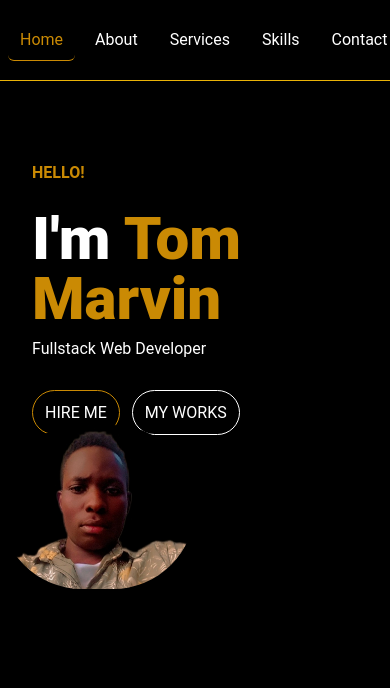
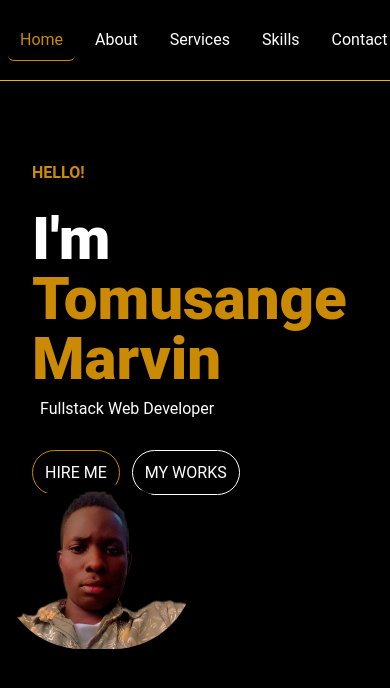
Before and after one commit to marivin256/Deposit-to-netlify, a React (Vite) app: page / in a window 390 px wide. Shown: the top 688 px of the page. Built offline with nearby package versions, Linux system fonts and the light colour scheme.

Commit message:
fourth commit

```diff
--- a/src/assets/components/Body.jsx
+++ b/src/assets/components/Body.jsx
@@ -1,6 +1,6 @@
 import { NavLink } from 'react-router-dom';
 import portimg from '/src/assets/components/portimg.png'
-import Typwriter from './Typewriter';
+
 function Body(){
 
     return(
@@ -13,8 +13,8 @@ function Body(){
             className="  md:items-stretch md:justify-start">
                 <div className="md:ml-auto "></div>
   <div className="text-yellow-600 font-bold">HELLO!</div><br />
-<  div className="text-6xl font-extrabold text-white sm:text-5xl md:text-6xl">I'm <span className="text-yellow-600"><Typwriter text="Tomusange" delay={400} infinite/><br/>Marvin</span></div>
-<div class="full" className="mb-10 mt-2">Fullstack Web Developer</div>
+<  div className="text-6xl font-extrabold text-white sm:text-5xl md:text-6xl">I'm <span className="text-yellow-600">Tomusange<br/>Marvin</span></div>
+<div className="mb-10 m-2">Fullstack Web Developer</div>
 <span><NavLink to="/hire" className="p-3  border border-yellow-600 hover:text-black hover:bg-yellow-600 rounded-full mr-3">HIRE ME</NavLink></span>
 <span><NavLink to="works" className="p-3  border border-white hover:text-black hover:bg-white rounded-full">MY WORKS</NavLink></span>
 
--- a/src/assets/components/Typewriter.jsx
+++ /dev/null
@@ -1,27 +0,0 @@
-import { useState, useEffect } from 'react';
-
-const Typewriter = ({ text, delay, infinite }) => {
-  const [currentText, setCurrentText] = useState('');
-  const [currentIndex, setCurrentIndex] = useState(0);
-
-  useEffect(() => {
-    let timeout;
-
-    if (currentIndex <= text.length) {
-      timeout = setTimeout(() => {
-        setCurrentText(prevText => prevText + text[currentIndex]);
-        setCurrentIndex(prevIndex => prevIndex + 1);
-      }, delay);
-
-    } else if (infinite) { // ADD THIS CHECK
-      setCurrentIndex(0);
-      setCurrentText('');
-    }
-
-    return () => clearTimeout(timeout);
-  }, [currentIndex, delay, infinite, text]);
-
-  return <span>{currentText}</span>;
-};
-
-export default Typewriter;
```
